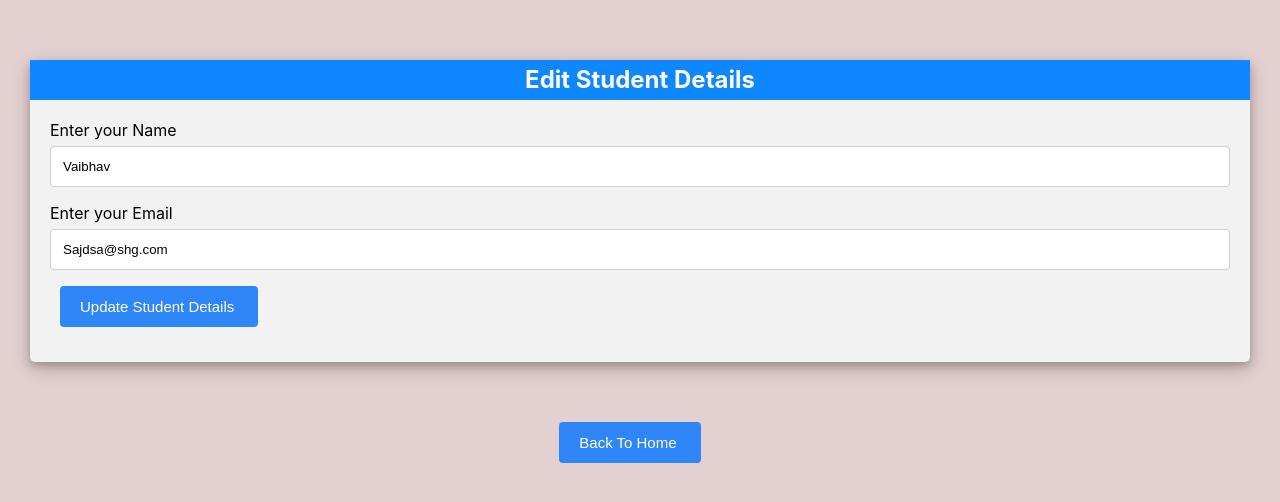
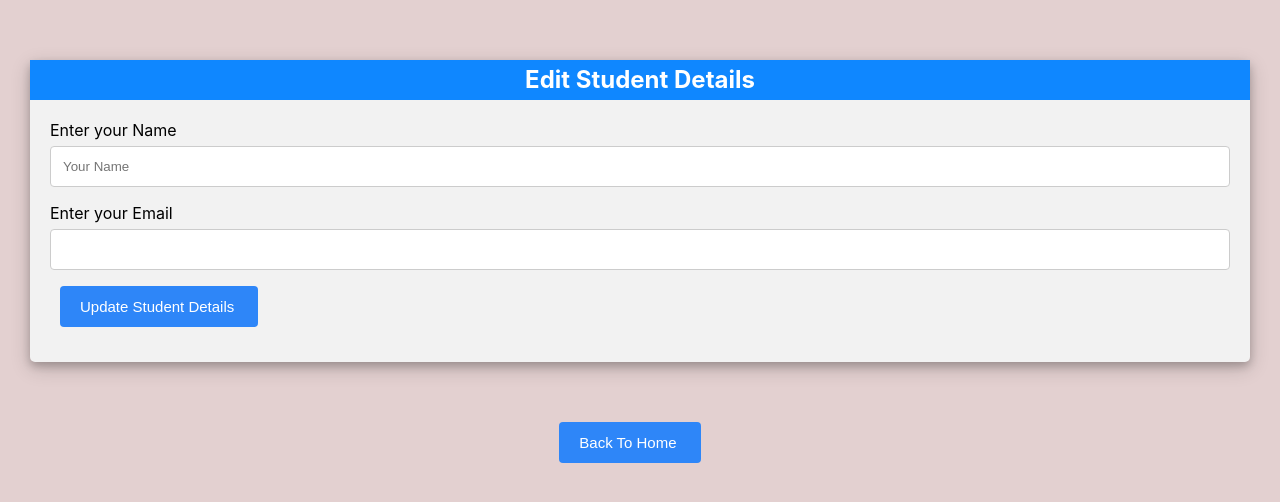
Before and after one commit to vaibhavugale96/Crud-Using-React, a React (Create React App) app: page /edit/1 in a window 1280 px wide. Shown: the top 502 px of the page. Built offline with nearby package versions, Linux system fonts and the light colour scheme; no server answers; data requests are answered from the project's data file.

Commit message:
django api connection

```diff
--- a/db.json
+++ b/db.json
@@ -2,33 +2,28 @@
   "students": [
     {
       "stuname": "Vaibhav",
-      "email": "Sajdsa@shg.com",
+      "email": "Vaibhav@96.com",
       "id": 1
     },
     {
-      "stuname": "sfdffd",
-      "email": "3er@vfg.tg",
+      "stuname": "",
+      "email": "",
       "id": 2
     },
     {
-      "stuname": "e",
-      "email": "fr",
+      "stuname": "",
+      "email": "",
       "id": 3
     },
     {
-      "stuname": "frr",
-      "email": "rrrthgftr",
+      "stuname": "",
+      "email": "",
       "id": 4
     },
     {
-      "stuname": "dfr",
-      "email": "rf",
+      "stuname": "",
+      "email": "",
       "id": 5
-    },
-    {
-      "stuname": "Rahul",
-      "email": "Rahul@ajsa.com",
-      "id": 6
     }
   ],
   "players": [
--- a/src/Components/AddStudents.js
+++ b/src/Components/AddStudents.js
@@ -18,7 +18,7 @@ function TipCalc() {
 
     async function getAllStu(){
       try {
-      const students = await axios.get("http://localhost:3333/students")
+      const students = await axios.get("http://localhost:8000/list/")
       console.log(students);
       setStudents(students.data);
 
@@ -36,7 +36,7 @@ const handleChange=(e)=>{
   console.log(addstu)
   }
   async function deleteData(id) {
-      await axios.delete(`http://localhost:3333/students/${id}`);
+      await axios.delete(`http://localhost:8000/delete/${id}`);
       var newstudent = students.filter((item)=>{
            return item.id !== id;
       })
@@ -48,7 +48,7 @@ const handleChange=(e)=>{
   async function addData(e) {
    e.preventDefault();
    try {
-     await axios.post(`http://localhost:3333/students`,addstu)
+     await axios.post(`http://localhost:8000/create/`,addstu)
     setStatus(true)
 
 } catch (error){
--- a/src/Components/Edit.js
+++ b/src/Components/Edit.js
@@ -15,7 +15,7 @@ function Edit() {
   useEffect(() => {
     async function getAllStudents(){
       try {
-      const students = await axios.get(`http://localhost:3333/students/${id}`)
+      const students = await axios.get(`http://localhost:8000/list/${id}`)
       console.log(students.data);
       setStudents(students.data);
 
@@ -35,11 +35,12 @@ function Edit() {
     async function updateData(e) {
       e.preventDefault();
       try {
-        await axios.put(`http://localhost:3333/students/${id}`,students)
+        await axios.put(`http://localhost:8000/update/${id}`,students)
+        window.alert("data Updated Successfully")
 
 
    } catch (error){
-       console.log("Something is wrong")
+    window.alert("Something is Wrong")
    }
     }
   return (
--- a/src/Components/View.js
+++ b/src/Components/View.js
@@ -17,7 +17,7 @@ getAllStudents();
 
   async function getAllStudents(){
     try {
-    const students = await axios.get(`http://localhost:3333/students/${id}`)
+    const students = await axios.get(`http://localhost:8000/list/${id}`)
     console.log(students.data);
     setStudents(students.data);
 
```
